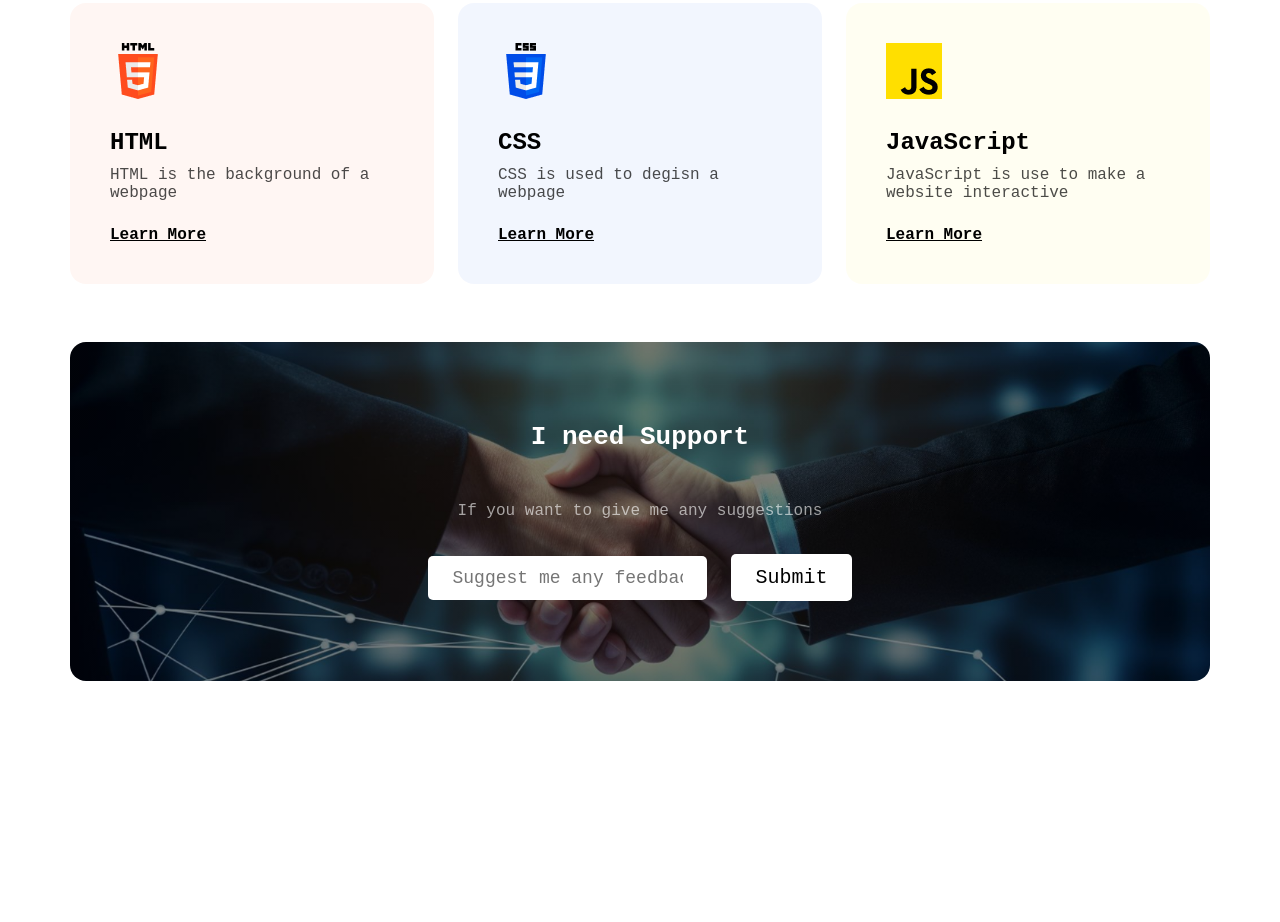
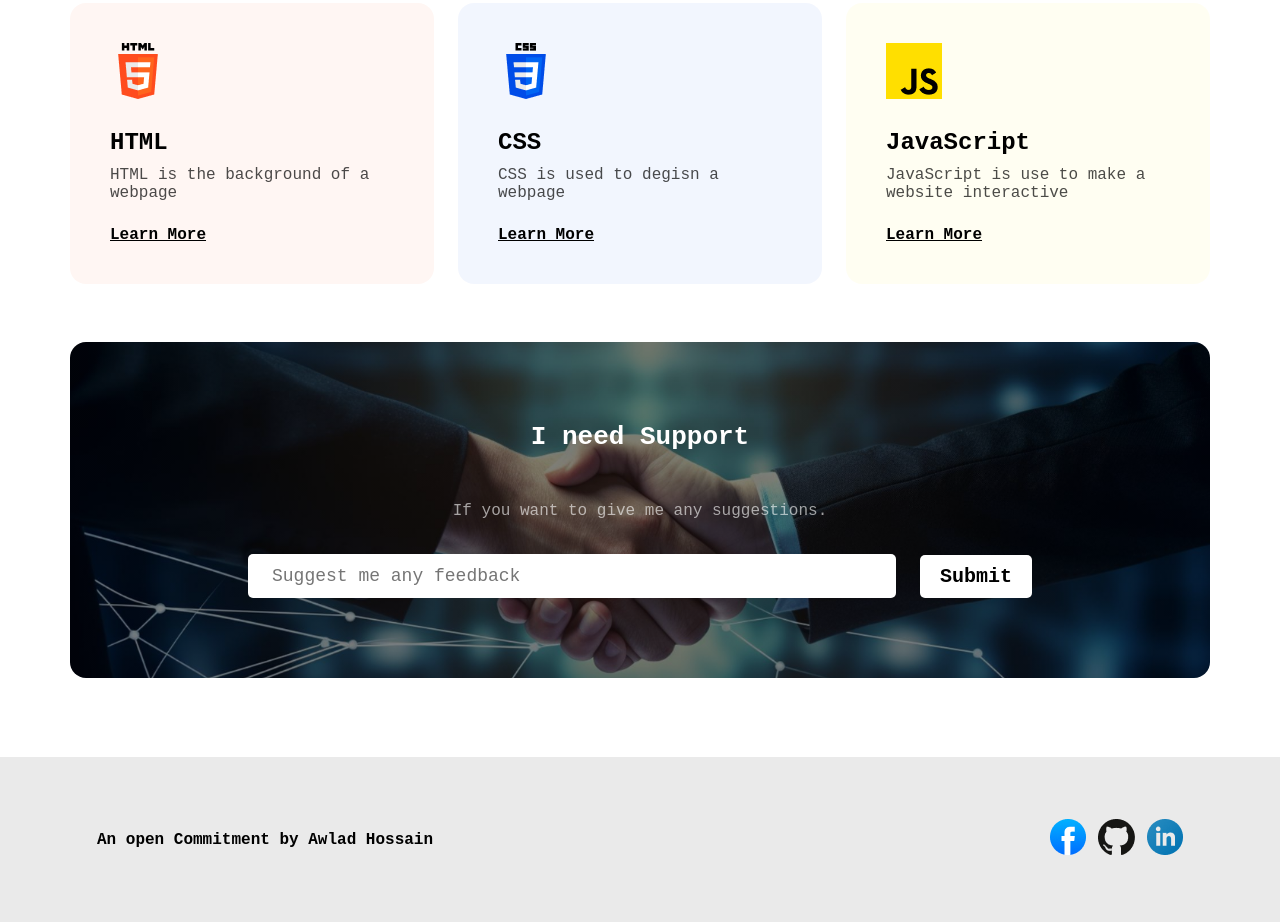
Before and after one commit to yipyip1/Assignment-1, a plain HTML site: page index.html in a window 1280 px wide. Shown: the part 3129-4051 px from the top of the page. Before the commit the page ends 3840 px from the top, so only its background shows below. Drawn offline with Linux system fonts and the light colour scheme; a web font is replaced by a local one.

Commit message:
fixed support and footer and added contact redirect

```diff
--- a/index.html
+++ b/index.html
@@ -23,7 +23,7 @@
             </h4>
             <p class="p-1">I want to become a Developer as soon as possible. It is my passion to code</p>
             <div class="btn-2">
-                <button>Contact with me</button>
+                <button onclick="location.href='#sec-6'">Contact with me</button>
             </div>
         </section>
     </header>
@@ -107,16 +107,21 @@
         </section>
         <section class="sec-5">
             <h4>I need Support</h4>
-            <p>If you want to give me any suggestions</p>
+            <p>If you want to give me any suggestions.</p>
             <div class="inputer">
                 <input class="input" type="text" placeholder="Suggest me any feedback">
                 <button>Submit</button>
             </div>
-
         </section>
     </main>
     <footer>
-
+        <section class="sec-6" id="sec-6">
+            <p>An open Commitment by Awlad Hossain</p>
+            <ul>
+                <li><a href=""><img src="assets/facebook.png" alt=""></a></li>
+                <li><a href=""></a><img src="assets/github.png" alt=""></li>
+                <li><a href=""></a><img src="assets/linkedin-icon 1.png" alt=""></li>
+        </section>
     </footer>
 </body>
 </html>
--- a/styles/styles.css
+++ b/styles/styles.css
@@ -61,6 +61,7 @@ nav >h3{
   border: none;
   color: white;
   margin-top: 34px;
+  cursor: pointer;
 }
 .sec-2{
   max-width: 1140px;
@@ -259,25 +260,48 @@ nav >h3{
   padding: 0px 144px;
 }
 .sec-5 button{
-  padding: 12px 24px;
+  padding: 10px 20px;
   background-color: white;
   border-radius: 5px;
   border: none;
   color: black;
   margin-top: 34px;
+  font-weight: bold;
+  font-size:  ;
 }
 .input{
   padding: 12px 24px;
   border-radius: 5px;
   border: none;
   margin-top: 34px;
-  width: 100%;
   font-size: 18px;
   font-weight: 400;
+  width: 600px;
 }
 .inputer{
   display: flex;
   justify-content: center;
   align-items: center;
   gap: 24px;
+
 }
+.sec-6{
+  max-width: 1140px;
+  margin: auto;
+  margin-top: 114px;
+  display: flex;
+  justify-content: space-between;
+  align-items: center;
+  margin-top: 79px;
+  background-color: rgba(0, 0, 0, 0.082);
+  padding: 80px 97px;
+  max-height: 5px;
+}
+.sec-6 p{
+  font-size: 16px;
+  font-weight: bold;
+}
+.sec-6 ul li{
+  list-style: none;
+  display: inline;
+}
```
